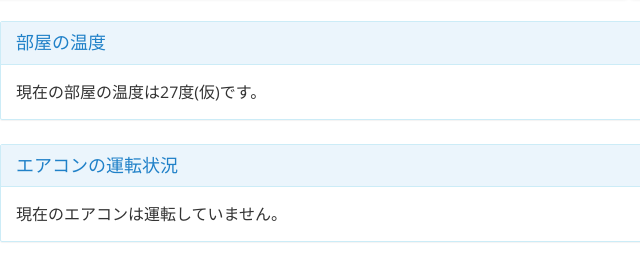
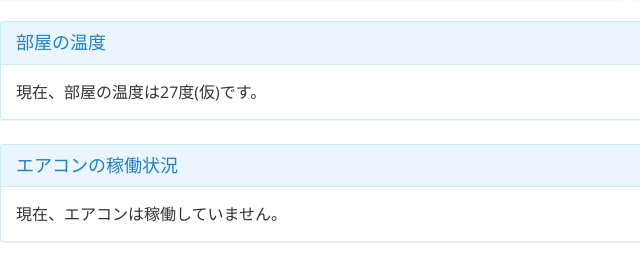
Before and after one commit to takuminish/myAirCon, a website: page index.html in a window 1280 px wide. Shown: the part 204-484 px from the top of the page, 0-640 px from the left. Drawn offline with nearby package versions, Linux system fonts and the light colour scheme.

Commit message:
日本語の調整

```diff
--- a/index.html
+++ b/index.html
@@ -47,16 +47,16 @@
         <h3 class="panel-title">部屋の温度</h3>
       </div>
       <div class="panel-body">
-        現在の部屋の温度は27度(仮)です。
+        現在、部屋の温度は27度(仮)です。
       </div>
     </div>
 
     <div class="panel panel-info">
         <div class="panel-heading">
-          <h3 class="panel-title">エアコンの運転状況</h3>
+          <h3 class="panel-title">エアコンの稼働状況</h3>
         </div>
         <div class="panel-body">
-          現在のエアコンは運転していません。
+          現在、エアコンは稼働していません。
         </div>
       </div>
 
```
